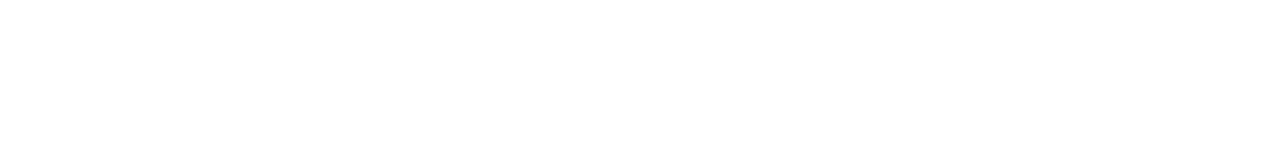
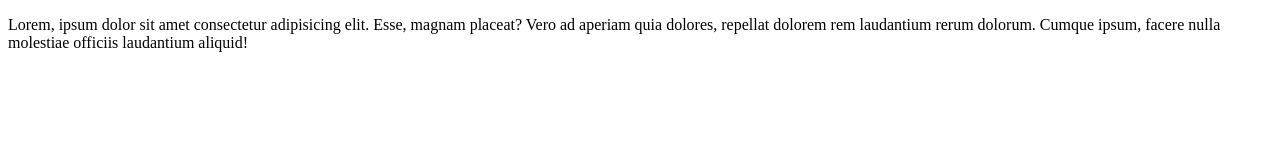
Before and after one commit to Claus-Web/web-2000, a plain HTML site: page contact.html in a window 1280 px wide. Drawn offline with Linux system fonts and the light colour scheme.

Commit message:
paragraph add to contact

```diff
--- a/contact.html
+++ b/contact.html
@@ -5,5 +5,12 @@
     <meta name="viewport" content="width=device-width, initial-scale=1.0" />
     <title>Document</title>
   </head>
-  <body></body>
+  <body>
+    <p>
+      Lorem, ipsum dolor sit amet consectetur adipisicing elit. Esse, magnam
+      placeat? Vero ad aperiam quia dolores, repellat dolorem rem laudantium
+      rerum dolorum. Cumque ipsum, facere nulla molestiae officiis laudantium
+      aliquid!
+    </p>
+  </body>
 </html>
```
